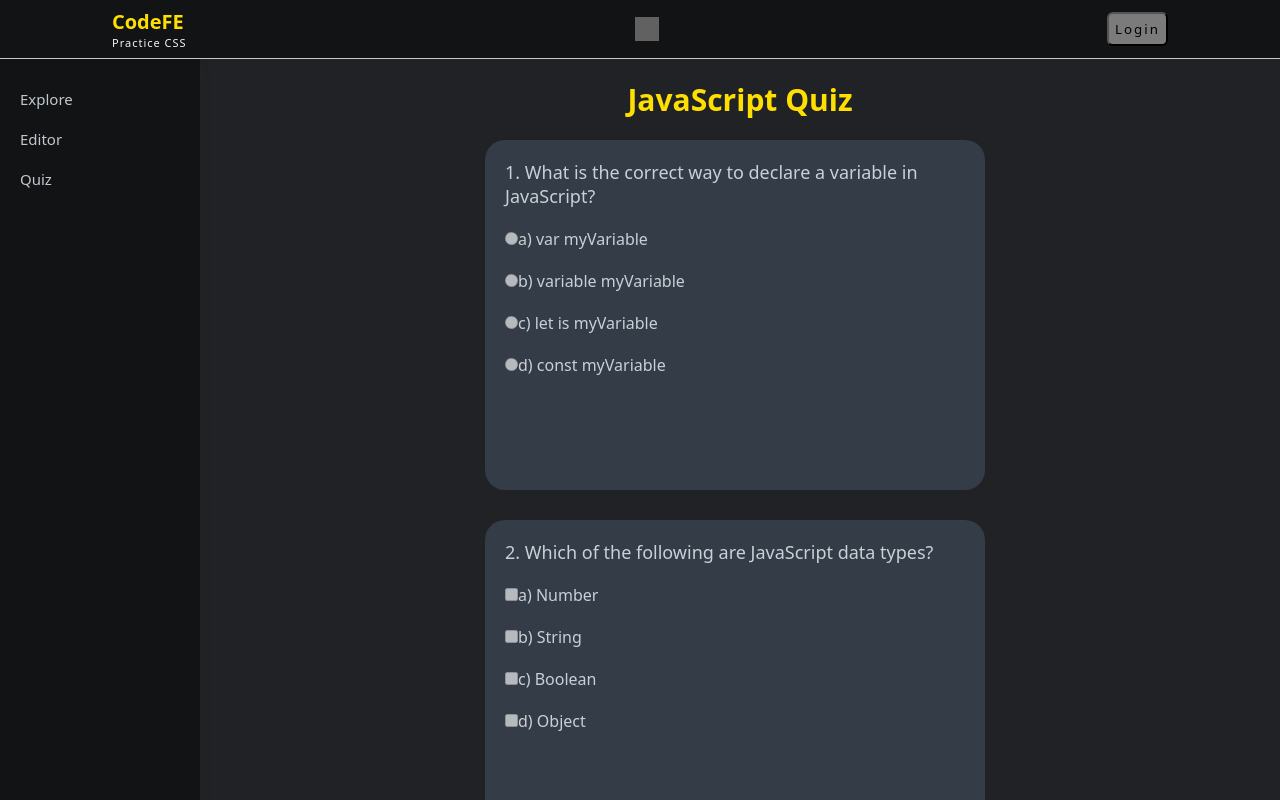
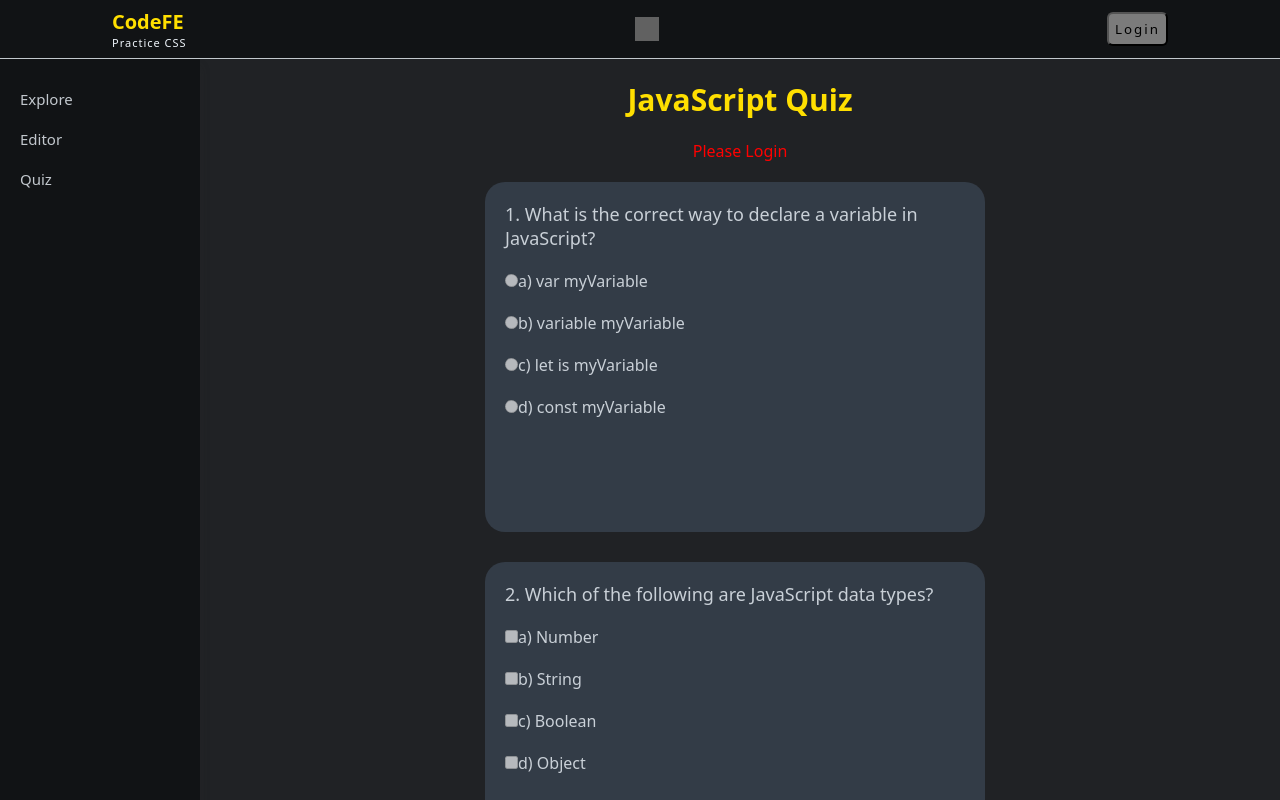
Before and after one commit to sadvi134ash2004/Frontend-battel, a React (Create React App) app: page /nextpage in a window 1280 px wide. Shown: the top 800 px of the page. Built offline with nearby package versions, Linux system fonts and the light colour scheme; grey boxes are pictures that could not be loaded.

Commit message:
disabled input tags while user is not logged for next page

```diff
--- a/src/components/Nextpage.jsx
+++ b/src/components/Nextpage.jsx
@@ -100,6 +100,7 @@ const Nextpage = () => {
     <div className="supercontainer">
       <div className="quizscontainer">
         <h1>JavaScript Quiz</h1>
+        <p style={{ color: "red", textAlign: "center", paddingBottom: "20px" }}>{isLoggedIn ? "" : "Please Login"}</p>
 
         <div className="question1">
           <p className="qq1">1. What is the correct way to declare a variable in JavaScript?</p>
```
Also changed, not shown: src/components/ChallangeEditor.jsx (+8 -2 lines).
